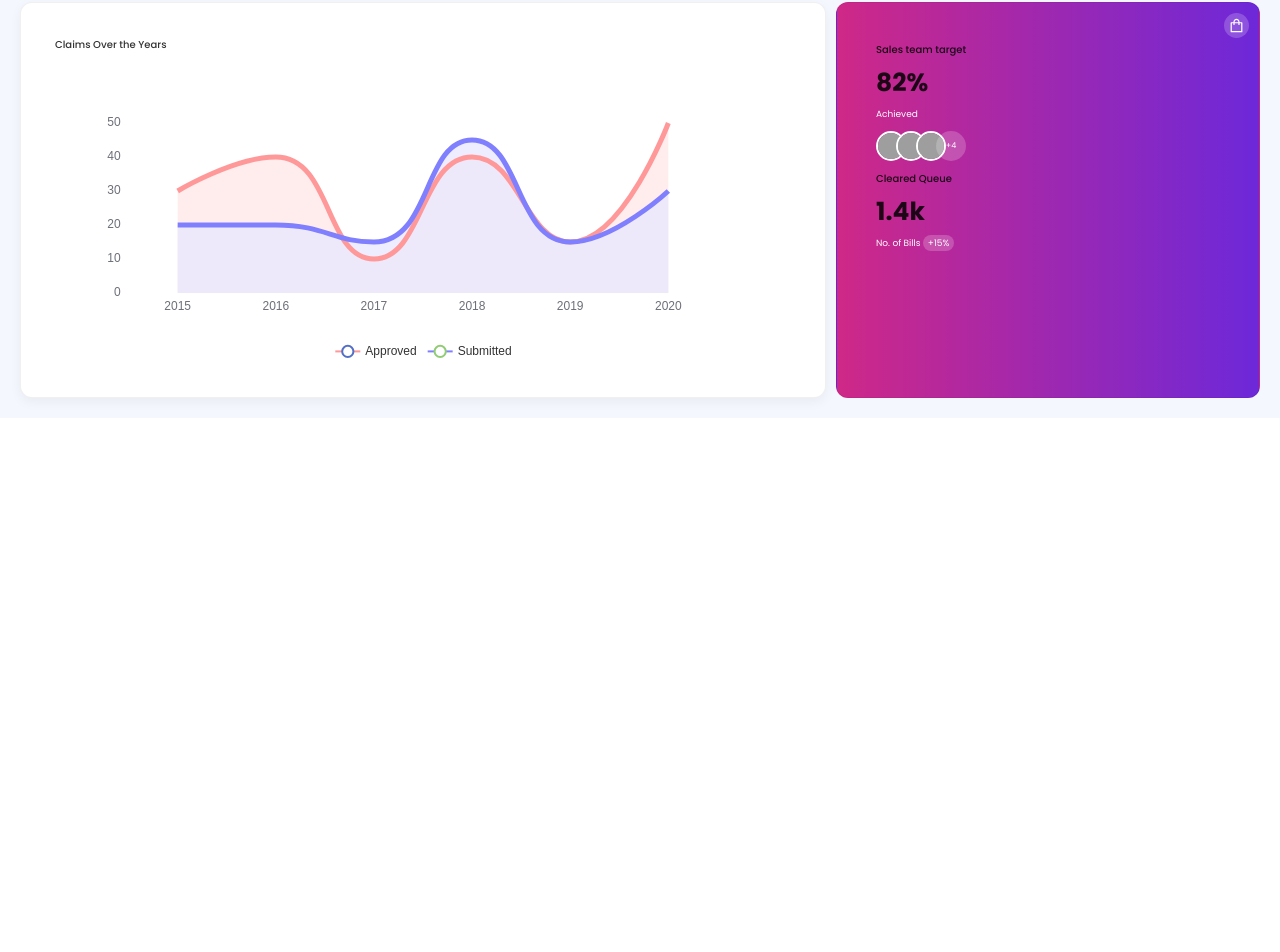
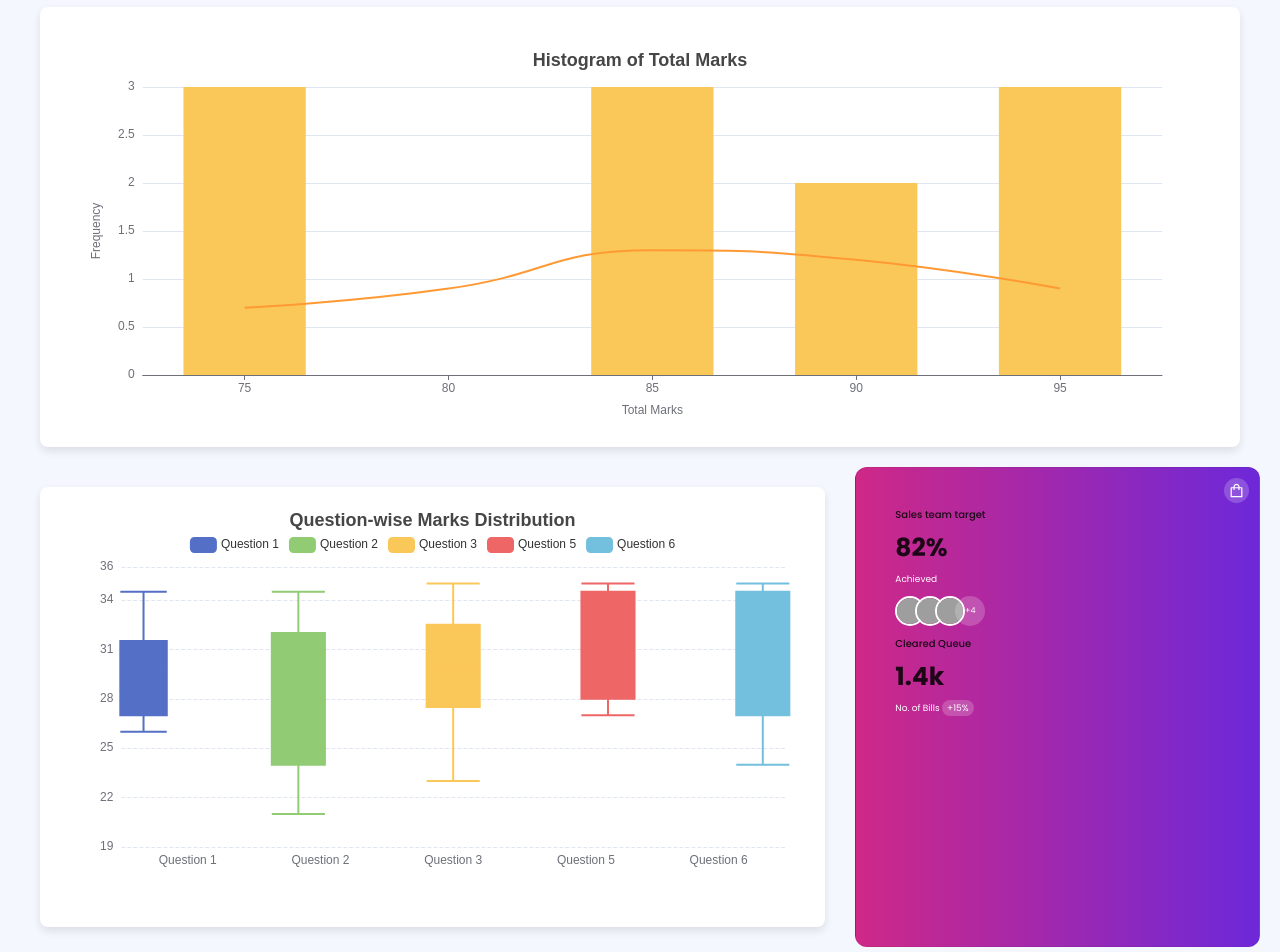
Before and after one commit to gopisuresh-dev2prod/grading-assistant, a React (Create React App) app: page /evaluation-report in a window 1280 px wide. Shown: the part 258-1210 px from the top of the page. Before the commit the page ends 800 px from the top, so only its background shows below. Built offline with nearby package versions, Linux system fonts and the light colour scheme; sample sign-in values are in the browser's storage; grey boxes are pictures that could not be loaded.

Commit message:
update EvaluationReportPage.js

```diff
--- a/src/Pages/EvaluationReportPage/EvaluationReportPage.js
+++ b/src/Pages/EvaluationReportPage/EvaluationReportPage.js
@@ -3,48 +3,55 @@ import { Card } from 'antd';
 import { ShoppingCartOutlined, LineChartOutlined, FileTextOutlined, ShoppingOutlined } from '@ant-design/icons';
 import ReactECharts from 'echarts-for-react';
 import './EvaluationReportPage.scss';
+import ChartCard from './chartcard';
+import HistogramChart from './HistogramChart';
 
 const EvaluationReportPage = () => {
   const chartOption = {
+    title: {
+      text: 'Question-wise Marks Distribution',
+    },
+    legend: {
+      data: ['Question 1', 'Question 2', 'Question 3', 'Question 5', 'Question 6'],
+      right: 0,
+    },
     xAxis: {
       type: 'category',
-      data: ['2015', '2016', '2017', '2018', '2019', '2020'],
-      axisLine: { show: false },
-      axisTick: { show: false },
+      data: ['Question 1', 'Question 2', 'Question 3', 'Question 5', 'Question 6'],
     },
     yAxis: {
       type: 'value',
-      axisLine: { show: false },
-      axisTick: { show: false },
-      splitLine: { show: false },
+      min: 19,
+      max: 36,
     },
     series: [
       {
-        name: 'Approved',
-        data: [30, 40, 10, 40, 15, 50],
-        type: 'line',
-        smooth: true,
-        symbolSize: 0,
-        lineStyle: { width: 5, color: '#FF9999' },
-        areaStyle: { color: '#FFE6E6' },
+        name: 'Question 1',
+        type: 'boxplot',
+        data: [[26, 27, 30, 31.5, 34.5]],
       },
       {
-        name: 'Submitted',
-        data: [20, 20, 15, 45, 15, 30],
-        type: 'line',
-        smooth: true,
-        symbolSize: 0,
-        lineStyle: { width: 5, color: '#8080FF' },
-        areaStyle: { color: '#E6E6FF' },
-      }
+        name: 'Question 2',
+        type: 'boxplot',
+        data: [[21, 24, 30.5, 32, 34.5]],
+      },
+      {
+        name: 'Question 3',
+        type: 'boxplot',
+        data: [[23, 27.5, 30, 32.5, 35]],
+      },
+      {
+        name: 'Question 5',
+        type: 'boxplot',
+        data: [[27, 28, 32.5, 34.5, 35]],
+      },
+      {
+        name: 'Question 6',
+        type: 'boxplot',
+        data: [[24, 27, 30, 34.5, 35]],
+      },
     ],
-    tooltip: {
-      trigger: 'axis',
-    },
-    legend: {
-      data: ['Approved', 'Submitted'],
-      bottom: 0,
-    },
+
   };
 
   return (
@@ -79,11 +86,14 @@ const EvaluationReportPage = () => {
           </div>
         </Card>
       </div>
+      <HistogramChart></HistogramChart>
       <div className="charts-section">
-        <Card className="chart-card">
-          <h3>Claims Over the Years</h3>
-          <ReactECharts option={chartOption} style={{height: '300px'}} />
-        </Card>
+      {/* <Card className="chart-card">
+      <h3>Question-wise Marks Distribution</h3>
+      <ReactECharts option={chartOption} style={{height: '300px'}} />
+    </Card> */}
+    <ChartCard></ChartCard>
+
         <Card className="sales-target">
           <h3>Sales team target</h3>
           <h2>82%</h2>
--- /dev/null
+++ b/src/Pages/EvaluationReportPage/HistogramChart.js
@@ -0,0 +1,83 @@
+import React from 'react';
+import ReactECharts from 'echarts-for-react';
+
+const HistogramChart = () => {
+  const option = {
+    title: {
+      text: 'Histogram of Total Marks',
+      left: 'center',
+      top: 20,
+      textStyle: {
+        fontSize: 18,
+        fontWeight: 'bold'
+      }
+    },
+    tooltip: {
+      trigger: 'axis',
+      axisPointer: {
+        type: 'shadow'
+      }
+    },
+    grid: {
+      left: '5%',
+      right: '5%',
+      bottom: '8%',
+      top: '15%',
+      containLabel: true
+    },
+    xAxis: {
+      type: 'category',
+      data: ['75', '80', '85', '90', '95'],
+      name: 'Total Marks',
+      nameLocation: 'middle',
+      nameGap: 30,
+      axisTick: {
+        alignWithLabel: true
+      }
+    },
+    yAxis: {
+      type: 'value',
+      name: 'Frequency',
+      nameLocation: 'middle',
+      nameGap: 40,
+      max: 3,
+      interval: 0.5
+    },
+    series: [
+      {
+        name: 'Frequency',
+        type: 'bar',
+        barWidth: '60%',
+        data: [3, 0, 3, 2, 3],
+        itemStyle: {
+          color: '#fac858'
+        }
+      },
+      {
+        name: 'Distribution Curve',
+        type: 'line',
+        smooth: true,
+        showSymbol: false,
+        data: [0.7, 0.9, 1.3, 1.2, 0.9],
+        lineStyle: {
+          color: '#ff9933',
+          width: 2
+        }
+      }
+    ]
+  };
+
+  return (
+    <div style={{
+      backgroundColor: 'white',
+      borderRadius: '8px',
+      boxShadow: '0 4px 8px rgba(0,0,0,0.1)',
+      padding: '20px',
+      margin: '20px'
+    }}>
+      <ReactECharts option={option} style={{ height: '400px', width: '100%' }} />
+    </div>
+  );
+};
+
+export default HistogramChart;
--- /dev/null
+++ b/src/Pages/EvaluationReportPage/chartcard.js
@@ -0,0 +1,144 @@
+import React from 'react';
+import ReactECharts from 'echarts-for-react';
+
+const ChartCard = () => {
+  const chartOption = {
+    title: {
+      text: 'Question-wise Marks Distribution',
+      left: 'center',
+      top: 0,
+      textStyle: {
+        fontSize: 18,
+        fontWeight: 'bold'
+      }
+    },
+    legend: {
+      data: ['Question 1', 'Question 2', 'Question 3', 'Question 5', 'Question 6'],
+      top: 25,
+      textStyle: {
+        fontSize: 12
+      }
+    },
+    grid: {
+      top: 60,
+      bottom: 40,
+      left: 40,
+      right: 20,
+      containLabel: true
+    },
+    xAxis: {
+      type: 'category',
+      data: ['Question 1', 'Question 2', 'Question 3', 'Question 5', 'Question 6'],
+      axisLine: { show: false },
+      axisTick: { show: false },
+    },
+    yAxis: {
+      type: 'value',
+      min: 19,
+      max: 36,
+      interval: 3,
+      splitLine: {
+        lineStyle: {
+          type: 'dashed'
+        }
+      }
+    },
+    series: [
+      {
+        name: 'Question 1',
+        type: 'boxplot',
+        data: [
+          [26, 27, 30, 31.5, 34.5],
+          [],
+          [],
+          [],
+          []
+        ],
+        itemStyle: {
+            color: '#5470c6',
+            borderWidth: 2
+          },
+          boxWidth: ['35%', '35%']
+      },
+      {
+        name: 'Question 2',
+        type: 'boxplot',
+        data: [
+          [],
+          [21, 24, 30.5, 32, 34.5],
+          [],
+          [],
+          []
+        ],
+        itemStyle: {
+            color: '#91cc75',
+            borderWidth: 2
+          },
+          boxWidth: ['40%', '40%']
+
+      },
+      {
+        name: 'Question 3',
+        type: 'boxplot',
+        data: [
+          [],
+          [],
+          [23, 27.5, 30, 32.5, 35],
+          [],
+          []
+        ],
+        itemStyle: {
+            color: '#fac858',
+            borderWidth: 2
+          },
+          boxWidth: ['40%', '40%']
+      },
+      {
+        name: 'Question 5',
+        type: 'boxplot',
+        data: [
+          [],
+          [],
+          [],
+          [27, 28, 32.5, 34.5, 35],
+          []
+        ],
+        itemStyle: {
+            color: '#ee6666',
+            borderWidth: 2
+          },
+          boxWidth: ['40%', '40%']
+      },
+      {
+        name: 'Question 6',
+        type: 'boxplot',
+        data: [
+          [],
+          [],
+          [],
+          [],
+          [24, 27, 30, 34.5, 35]
+        ],
+        itemStyle: {
+            color: '#73c0de',
+            borderWidth: 2
+          },
+          boxWidth: ['40%', '40%']
+      }
+    ]
+  };
+
+  return (
+    <div className="chart-card" style={{
+      backgroundColor: 'white',
+      borderRadius: '8px',
+      boxShadow: '0 4px 8px rgba(0,0,0,0.1)',
+      padding: '20px',
+      margin: '20px'
+    }}>
+      <ReactECharts option={chartOption} style={{height: '400px', width: '100%'}} />
+    </div>
+  );
+};
+
+export default ChartCard;
```
